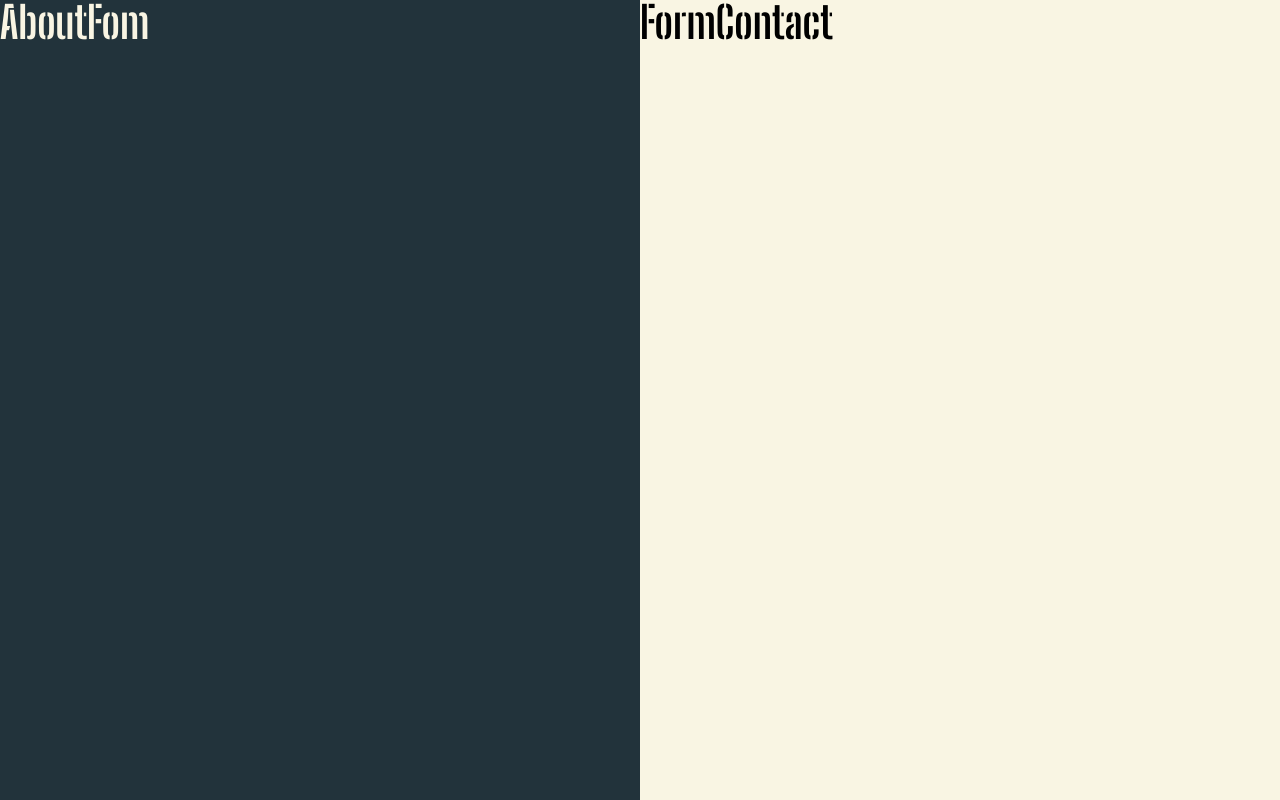
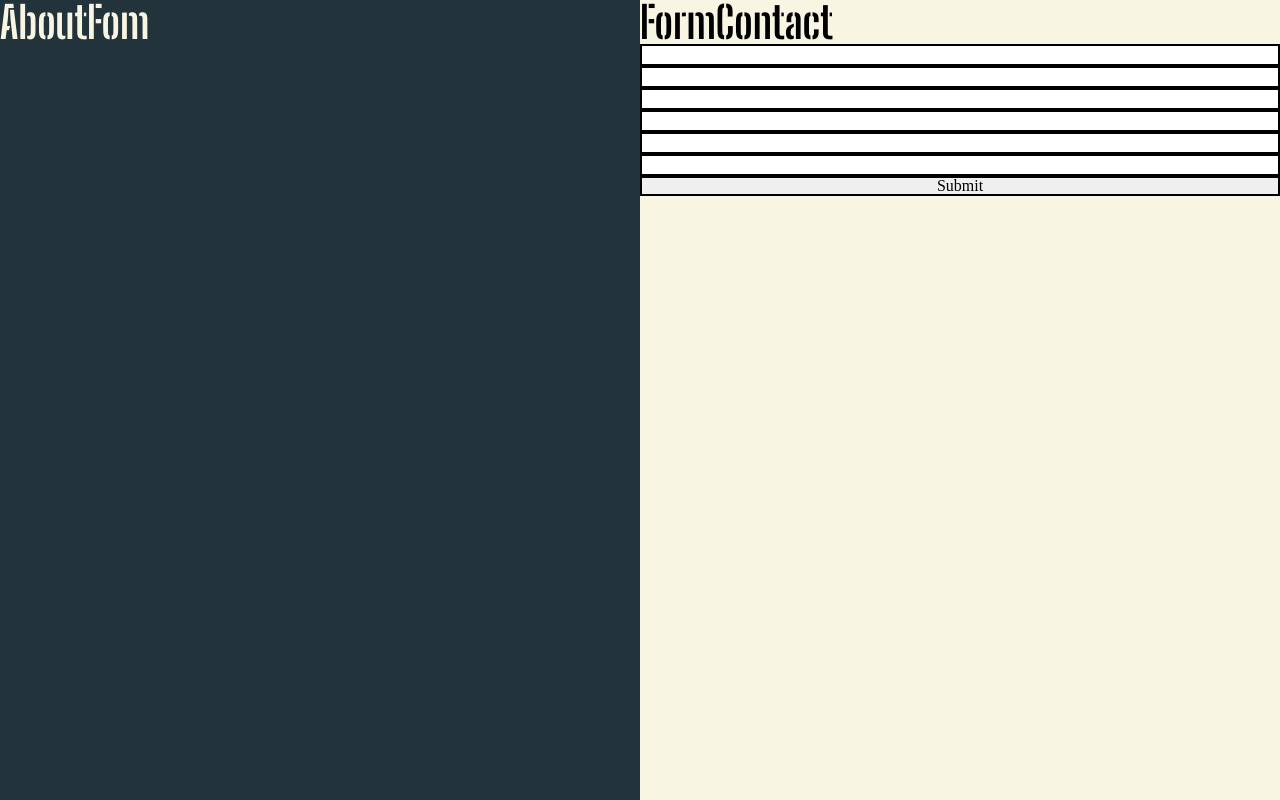
Before and after one commit to MG-julien/myForm.display, a Vue app: page / in a window 1280 px wide. Built offline with nearby package versions, Linux system fonts and the light colour scheme.

Commit message:
Mise en place de l'architecture du formulaire (logique composants/sous-composants uniquement)

```diff
--- a/src/App.vue
+++ b/src/App.vue
@@ -1,6 +1,6 @@
 <script setup lang="ts">
 import AboutForm from "./components/AboutForm.vue";
-import FormContact from "./components/FormContact.vue";
+import FormContact from "./components/FormContact/FormContact.vue";
 </script>
 
 <template>
--- a/src/components/FormContact.vue
+++ /dev/null
@@ -1,17 +0,0 @@
-<template>
-    <h2>{{ name }}</h2>
-</template>
-
-<script setup lang="ts">
-const name = "FormContact"
-</script>
-
-<style scoped lang="scss">
-@import "../assets/main.scss";
-
-h2{
-    width: 50%; height: 100vh;
-    @include font-title-bold--secondary;
-    background-color: map-get($colour, "primary");
-}
-</style>
--- /dev/null
+++ b/src/components/FormContact/FormContact.vue
@@ -0,0 +1,56 @@
+<template>
+    <section>
+        <header>
+            <h2>{{ name }}</h2>
+            <p></p>
+        </header>
+        <form>
+            <InputFirstLastName />
+            <InputAdressMail />
+            <InputAboutYou />
+            <InputInTheFrame />
+            <InputComment />
+            <InputResponseAtTheLatest />
+            <InputSubmit />
+        </form>
+    </section>
+</template>
+
+<script setup lang="ts">
+
+import InputFirstLastName from "./components/InputFirstLastName.vue";
+import InputAdressMail from "./components/InputAdressMail.vue";
+import InputAboutYou from "./components/InputAboutYou.vue";
+import InputInTheFrame from "./components/InputInTheFrame.vue";
+import InputComment from "./components/InputComment.vue";
+import InputResponseAtTheLatest from "./components/InputResponseAtTheLatest.vue";
+import InputSubmit from "./components/InputSubmit.vue";
+
+const name = "FormContact"
+</script>
+
+<style scoped lang="scss">
+@import "../../assets/main.scss";
+section {
+    position: relative;
+    width: 50%; height: 100vh;
+    background-color: map-get($colour, "primary");
+
+    header {
+        h2 {
+            @include font-title-bold--secondary;
+        }
+    }
+
+    form {
+        display: flex;
+        flex-direction: column;
+
+        input{
+            display: block;
+            border: 2px solid black;
+        }
+    }
+}
+
+</style>
--- /dev/null
+++ b/src/components/FormContact/components/InputAboutYou.vue
@@ -0,0 +1,11 @@
+<template>
+    <input />
+</template>
+
+<script setup lang="ts">
+
+</script>
+
+<style scoped lang="scss">
+@import "../../../assets/main.scss";
+</style>
--- /dev/null
+++ b/src/components/FormContact/components/InputAdressMail.vue
@@ -0,0 +1,12 @@
+<template>
+    <input type="text" />
+</template>
+
+<script setup lang="ts">
+
+</script>
+
+<style scoped lang="scss">
+@import "../../../assets/main.scss";
+
+</style>
--- /dev/null
+++ b/src/components/FormContact/components/InputComment.vue
@@ -0,0 +1,12 @@
+<template>
+    <input type="text" />
+</template>
+
+<script setup lang="ts">
+
+</script>
+
+<style scoped lang="scss">
+@import "../../../assets/main.scss";
+
+</style>
--- /dev/null
+++ b/src/components/FormContact/components/InputFirstLastName.vue
@@ -0,0 +1,12 @@
+<template>
+    <input type="text" />
+</template>
+
+<script setup lang="ts">
+
+</script>
+
+<style scoped lang="scss">
+@import "../../../assets/main.scss";
+
+</style>
--- /dev/null
+++ b/src/components/FormContact/components/InputInTheFrame.vue
@@ -0,0 +1,12 @@
+<template>
+    <input type="text" />
+</template>
+
+<script setup lang="ts">
+
+</script>
+
+<style scoped lang="scss">
+@import "../../../assets/main.scss";
+
+</style>
--- /dev/null
+++ b/src/components/FormContact/components/inputResponseAtTheLatest.vue
@@ -0,0 +1,12 @@
+<template>
+    <input type="text" />
+</template>
+
+<script setup lang="ts">
+
+</script>
+
+<style scoped lang="scss">
+@import "../../../assets/main.scss";
+
+</style>
--- /dev/null
+++ b/src/components/FormContact/components/inputSubmit.vue
@@ -0,0 +1,12 @@
+<template>
+    <input type="submit" />
+</template>
+
+<script setup lang="ts">
+
+</script>
+
+<style scoped lang="scss">
+@import "../../../assets/main.scss";
+
+</style>
```
Also changed, not shown: public/fleche-vers-le-bas.png (added).
